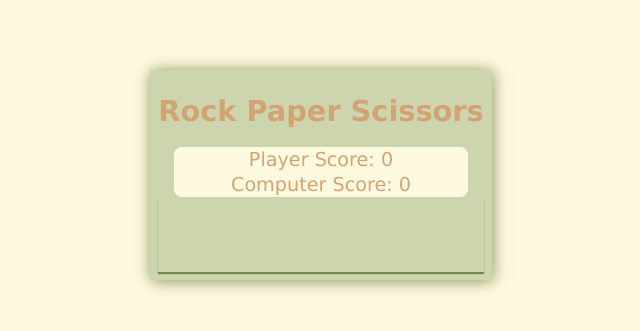
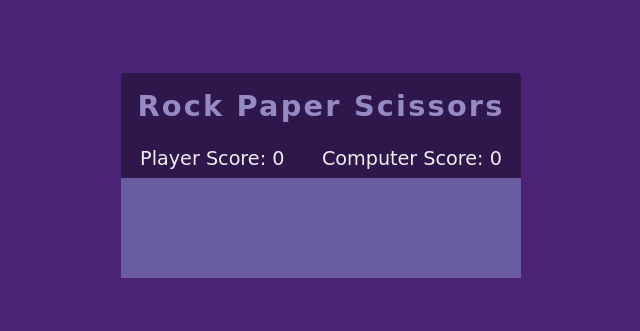
Before and after one commit to ninaxianson/rock-paper-scissor-console, a plain HTML site: page index.html in a window 1280 px wide. Shown: the part 225-556 px from the top of the page, without its empty margins (319-959 px from the left). Drawn offline with Linux system fonts and the light colour scheme; a web font is replaced by a local one.

Commit message:
Update styles.css
Update UI

```diff
--- a/styles.css
+++ b/styles.css
@@ -6,79 +6,87 @@
 
 body {
   align-items: center;
-  background-color: #fefae0;
-  color: #d4a373;
+  background-color: #4A2377;
+  color: #EEE;
   display: flex;
-  font-family: Verdana, Geneva, Tahoma, sans-serif;
+  font-family: 'Konkhmer Sleokchher', cursive;
   font-size: 1.2rem;
   height: 100vh;
   justify-content: center;
 }
 
-.game-container {
-  background-color: #ccd5ae;
-  box-shadow: 1px 1px 15px 0px hsl(74, 45%, 30%, 75%);
-  max-width: 80%;
-  padding: .5rem;
-}
-
 h1 {
-  margin-bottom: 1.2rem;
-  margin-top: 1rem;
+  color: #968ac5;
+  font-family: 'Sigmar', cursive;
+  font-size: 1.8rem;
+  letter-spacing: 2.2px;
+  margin: 1rem;
   text-align: center;
 }
 
-.scores {
-  align-items: center;
-  background-color: #fefae0;
-  border-radius: 8px;
-  color: #d4a373;
-  display: flex;
-  flex-direction: column;
-  justify-content: space-around;
-  margin-inline: 1rem;
-  min-height: 50px;
+.btn {
+  background-color: #F3E96D;
+  border-radius: 6px;
+  border: 1px;
+  color: #4A2377;
+  font-family: inherit;
+  font-size: 18px;
+  height: 50px;
+  letter-spacing: 3px;
+  margin: 1rem;
+  padding-inline: 1rem;
+  text-align: center;
+  text-transform: uppercase;
+  width: 140px;
+}
+
+.btn:hover {
+  background-color: #e1d41e;
 }
 
 #player-choices {
   align-items: center;
   display: flex;
   flex-direction: column;
-  flex-wrap: no-wrap;
-  gap: .5rem;
   justify-content: center;
-  margin-bottom: .75rem;
 }
 
-#player-choices p {
-  margin-bottom: .5rem;
-  margin-top: 1.5rem;
+.selection-text {
+  margin: 1rem;
 }
 
-.btn {
-  background: #fefae0;
-  border-radius: 8px;
-  color: #d4a373;
-  font-family: inherit;
-  font-size: 18px;
-  margin-right: 2rem;
-  padding: 10px 20px 10px 20px;
-  text-decoration: none;
-  width: 10rem;
-  text-transform: uppercase;
+.scores {
+ display: flex;
+ gap: 1rem;
+ justify-content: space-around;
+ padding: .5rem;
+ text-align: center;
 }
 
-.btn:hover {
-  background: #e9edc9;
+#results {
+  align-items: center;
+  background-color: #6a5ca1;
+  color: #4a2377;
+  display: flex;
+  justify-content: center;
+  margin: 0 auto;
+  min-height: 100px;
+  min-width: 250px;
+  padding: .5rem 1rem;
 }
 
-#round-result {
-  align-items: center;
-  box-shadow: 0px 2px 1px 0px hsl(74, 45%, 30%, 75%);
-  color: rgba(255, 0, 0, 0.568);
-  display: flex;
-  justify-content: center;
-  line-height: 1.2;
-  min-height: 75px;
-  text-align: center;
+.game-container {
+  background-color: rgba(0, 0, 0, 0.37);
+  border-radius: 4px;
+  margin-inline: 10px;
 }
+
+@media only screen and (min-width: 768px) {
+  #player-choices {
+    align-items: center;
+    display: flex;
+    flex-direction: row;
+    justify-content: center;
+  }
+
+}
```
